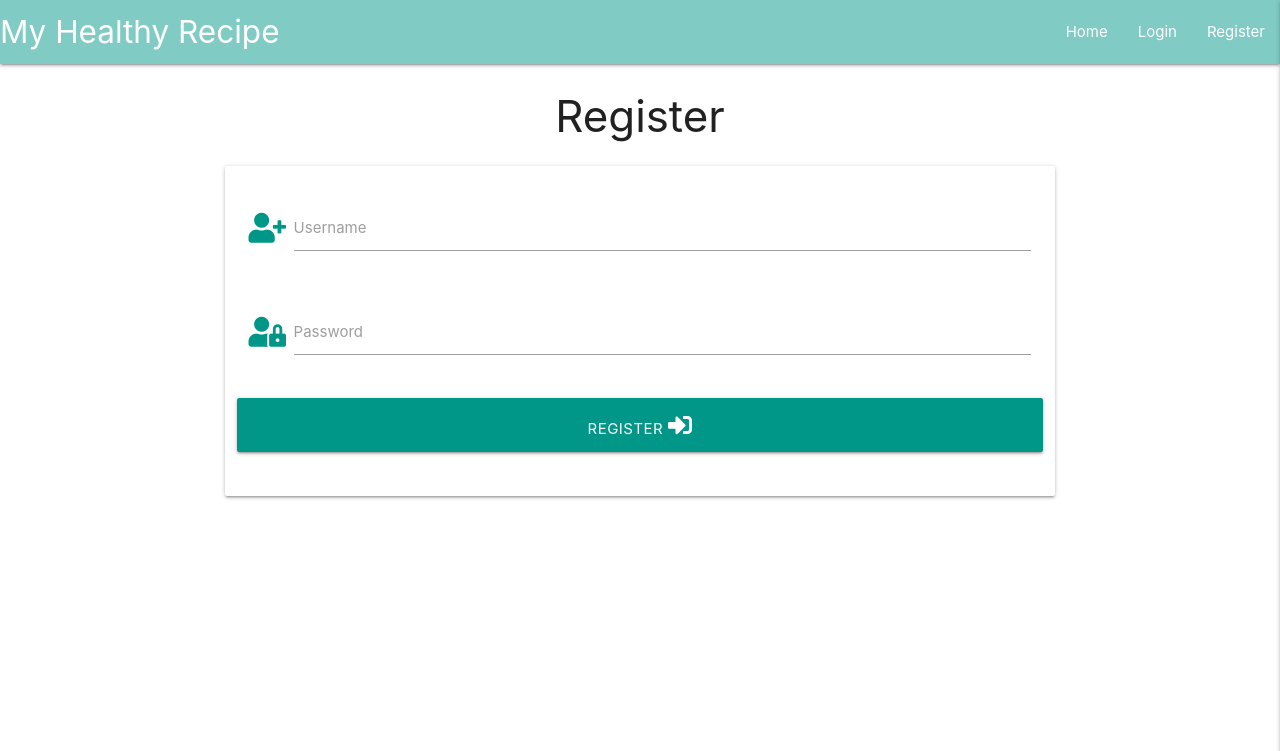
After one commit to yuyu78/my-healthy-recipe, a Flask app: page /register in a window 1280 px wide. The commit adds this page. Shown: the top 751 px of the page. Run offline with Flask 2, Linux system fonts and the light colour scheme; some libraries are stand-ins or nearby versions.

Commit message:
Add Register Template

```diff
--- a/app.py
+++ b/app.py
@@ -4,6 +4,7 @@ from flask import (
     redirect, request, session, url_for)
 from flask_pymongo import PyMongo
 from bson.objectid import ObjectId
+from werkzeug.security import generate_password_hash, check_password_hash
 if os.path.exists("env.py"):
     import env
 
@@ -24,6 +25,11 @@ def get_recipes():
     return render_template("recipes.html", recipes = recipes)
 
 
+@app.route("/register", methods=["GET", "POST"])
+def register():
+    return render_template("register.html")
+
+
 if __name__ == "__main__":
     app.run(host=os.environ.get("IP"),
             port=int(os.environ.get("PORT")),
--- a/templates/base.html
+++ b/templates/base.html
@@ -24,7 +24,7 @@
                 <ul class="right hide-on-med-and-down">
                     <li><a href="{{ url_for('get_recipes') }}">Home</a></li>
                     <li><a href="login.html">Login</a></li>
-                    <li><a href="register.html">Register</a></li>
+                    <li><a href="{{ url_for('register') }}">Register</a></li>
                 </ul>
             </div>
         </nav>
@@ -33,7 +33,7 @@
         <ul class="sidenav" id="mobile-demo">
             <li><a href="{{ url_for('get_recipes') }}">Home</a></li>
             <li><a href="login.html">Login</a></li>
-            <li><a href="cregister.html">Register</a></li>
+            <li><a href="{{ url_for('register') }}">Register</a></li>
         </ul>
     </header>
     {% block content %}
--- /dev/null
+++ b/templates/register.html
@@ -0,0 +1,35 @@
+{% extends "base.html" %}
+{% block content %}
+
+    <h3 class="center-align">Register</h3>
+
+    <div class="row">
+        <form class="col s12 m8 offset-m2" methods="POST" action="{{ url_for('register') }}">
+            <div class="card-panel">
+                <!-- username -->
+                <div class="row">
+                    <div class="input-field col s12">
+                        <i class="fas fa-user-plus prefix teal-text"></i>
+                        <input id="username" name="username" type="text" class="validate">
+                        <label for="username">Username</label>
+                    </div>
+                </div>
+                <!-- password -->
+                <div class="row">
+                    <div class="input-field col s12">
+                        <i class="fas fa-user-lock prefix teal-text"></i>
+                        <input id="password" name="password" type="password" class="validate">
+                        <label for="password">Password</label>
+                    </div>
+                </div>
+                <!-- register -->
+                <div class="row">
+                    <button type="submit" class="col s12 btn-large teal text-shadow">
+                        Register <i class="fas fa-sign-in-alt"></i>
+                    </button>
+                </div>
+            </div>
+        </form>
+    </div>
+
+{% endblock %}
```
